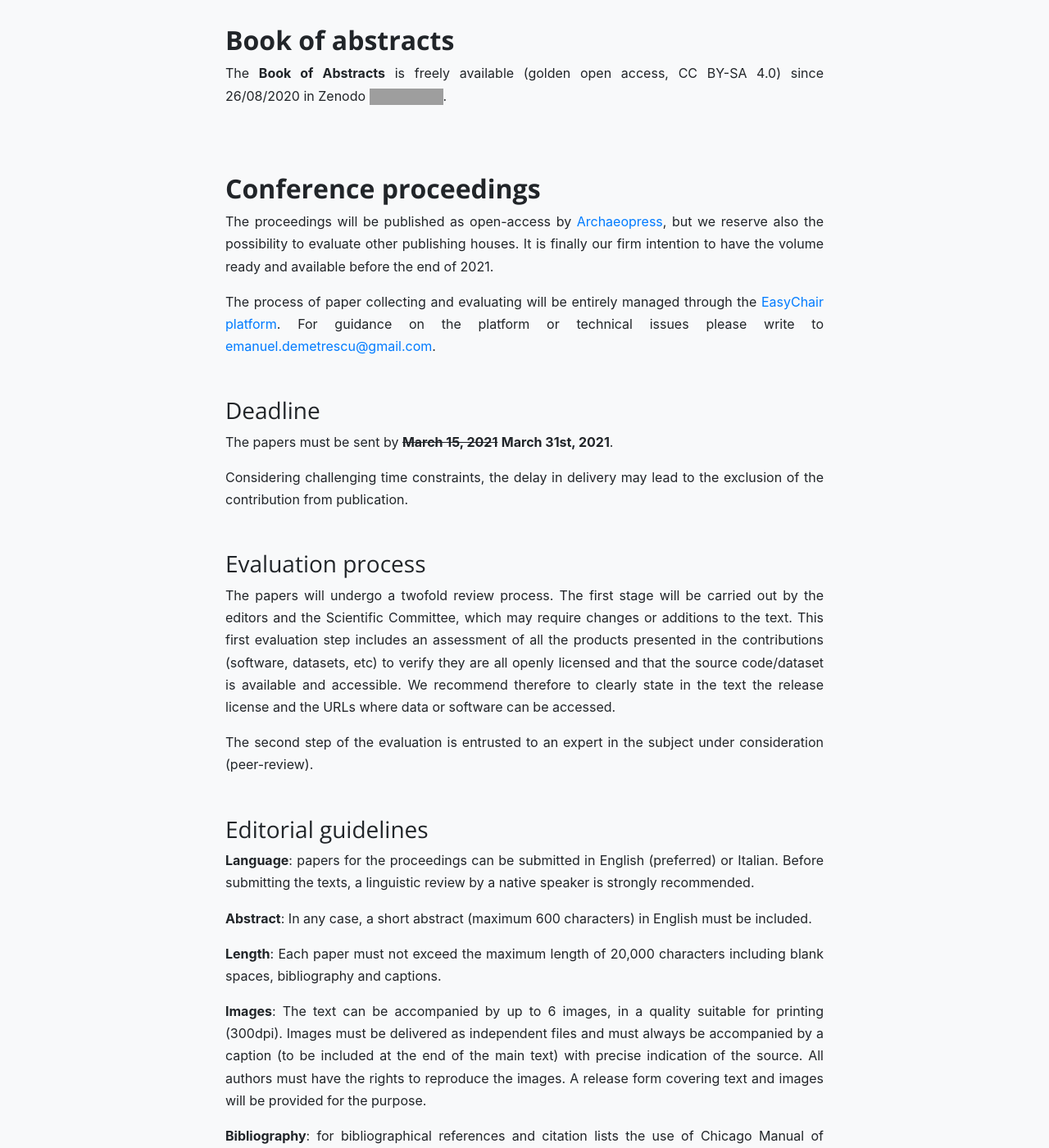
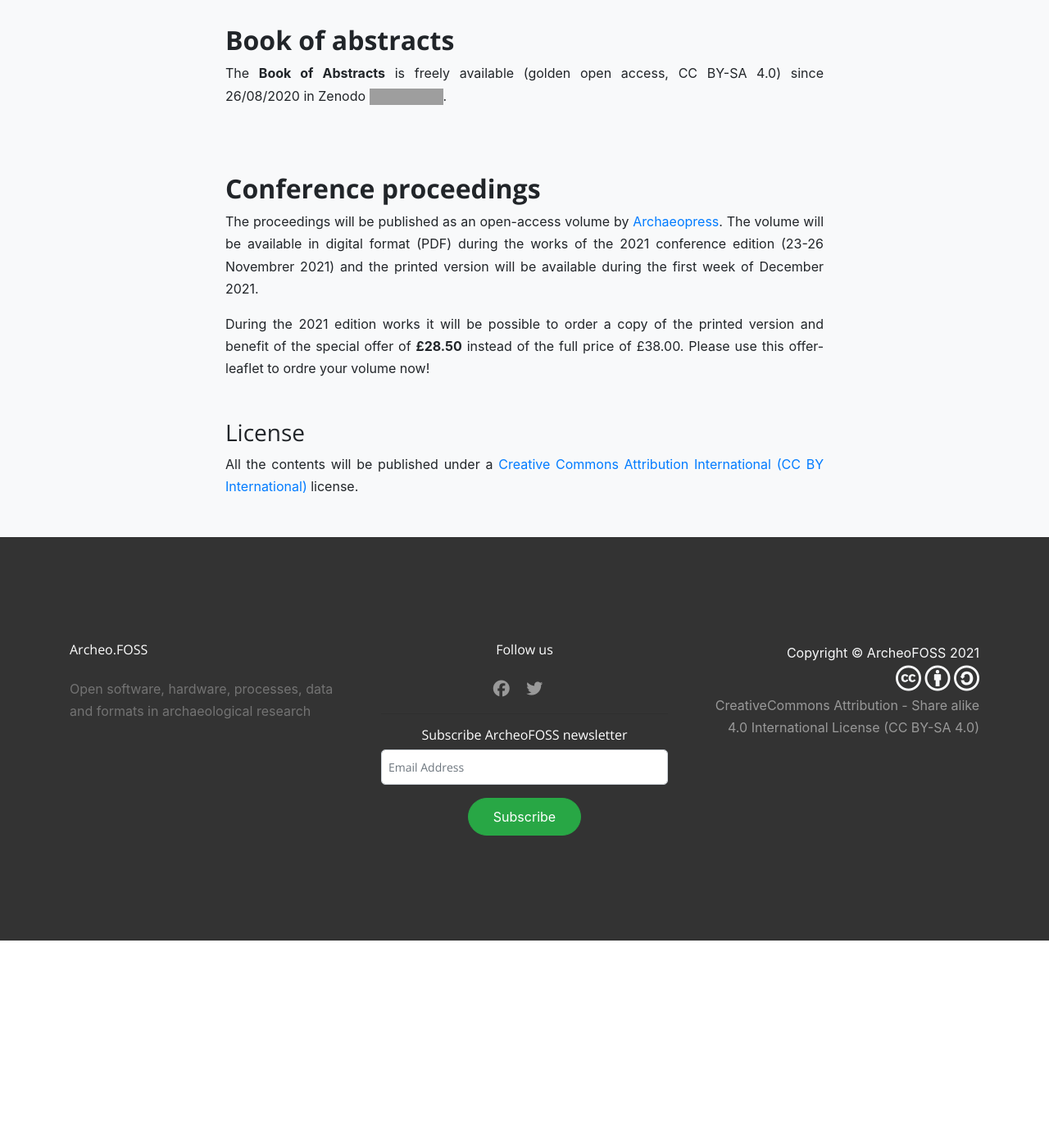
Before and after one commit to archeofoss/archeofoss2020, a Jekyll site: the page built from proceedings.md, in a window 1280 px wide and 1400 px high, scrolled down 338 px. Shown: the whole window at 82% size. Built offline with Jekyll 4.4.1, drawn with Linux system fonts in a browser that asks for light colours; nearby versions of some CDN libraries; after the commit the page ends 1485 px from its top, so only the background shows below that; some of the changed text lies outside the part shown; grey boxes are pictures that could not be loaded.

Commit message:
Update proceedings.md

```diff
--- a/proceedings.md
+++ b/proceedings.md
@@ -9,44 +9,12 @@ layout: article-slim
 The **Book of Abstracts** is freely available (golden open access, CC BY-SA 4.0) since 26/08/2020 in Zenodo [![DOI](https://zenodo.org/badge/DOI/10.5281/zenodo.4002961.svg)](https://doi.org/10.5281/zenodo.4002961).
 
 
-
 ## Conference proceedings
 
-The proceedings will be published as open-access by [Archaeopress](https://www.archaeopress.com/), but we reserve also the possibility to evaluate other publishing houses. It is finally our firm intention to have the volume ready and available before the end of 2021.
+The proceedings will be published as an open-access volume by [Archaeopress](https://www.archaeopress.com/). The volume will be available in digital format (PDF) during the works of the 2021 conference edition (23-26 Novembrer 2021) and the printed version will be available during the first week of December 2021.
 
-The process of paper collecting and evaluating will be entirely managed through the [EasyChair platform](https://easychair.org/conferences/?conf=archeofoss2020). For guidance on the platform or technical issues please write to [emanuel.demetrescu@gmail.com](mailto:emanuel.demetrescu@gmail.com).
+During the 2021 edition works it will be possible to order a copy of the printed version and benefit of the special offer of **£28.50** instead of the full price of £38.00. Please use this offer-leaflet to ordre your volume now!
 
-### Deadline
-
-The papers must be sent by ~~**March 15, 2021**~~ **March 31st, 2021**.
-
-Considering challenging time constraints, the delay in delivery may lead to the exclusion of the contribution from publication.
-
-### Evaluation process
-
-The papers will undergo a twofold review process. The first stage will be carried out by the editors and the Scientific Committee, which may require changes or additions to the text. This first evaluation step includes an assessment of all the products presented in the contributions (software, datasets, etc) to verify they are all openly licensed and that the source code/dataset is available and accessible. We recommend therefore to clearly state in the text the release license and the URLs where data or software can be accessed.
-
-The second step of the evaluation is entrusted to an expert in the subject under consideration (peer-review).
-
-### Editorial guidelines
-
-**Language**: papers for the proceedings can be submitted in English (preferred) or Italian. Before submitting the texts, a linguistic review by a native speaker is strongly recommended.
-
-**Abstract**: In any case, a short abstract (maximum 600 characters) in English must be included.
-
-**Length**: Each paper must not exceed the maximum length of 20,000 characters including blank spaces, bibliography and captions.
-
-**Images**: The text can be accompanied by up to 6 images, in a quality suitable for printing (300dpi). Images must be delivered as independent files and must always be accompanied by a caption (to be included at the end of the main text) with precise indication of the source. All authors must have the rights to reproduce the images. A release form covering text and images will be provided for the purpose.
-
-**Bibliography**: for bibliographical references and citation lists the use of Chicago Manual of Style, Author year ([https://www.chicagomanualofstyle.org/tools_citationguide.html](https://www.chicagomanualofstyle.org/tools_citationguide.html)) is required and the use of citation management systems such as Zotero or Mendeley is strongly recommended (in which case the bibliographical database must accompany the text). It is advisable to limit the use of footnotes as much as possible and to include bibliographical references in the text, in brackets (Author year system: e.g., Montalbano 2020).
-
-**Affiliation**: Affiliation (when available) and an email address for each author is required.
-
-### Templates
-
-Please use the following templates and submit the article for evaluation in PDF format with embedded images (up to 6), captions and list of bibliographical references
-- [ArcheoFOSS 2020 LibreOffice Template.ott](./images/templates/ArcheoFOSS 2020 LibreOffice Template.ott)
-- [ArcheoFOSS 2020 MS Word 2007-365 Template.dotx](./images/templates/ArcheoFOSS 2020 MS Word 2007-365 Template.dotx)
 
 ### License
 
```
